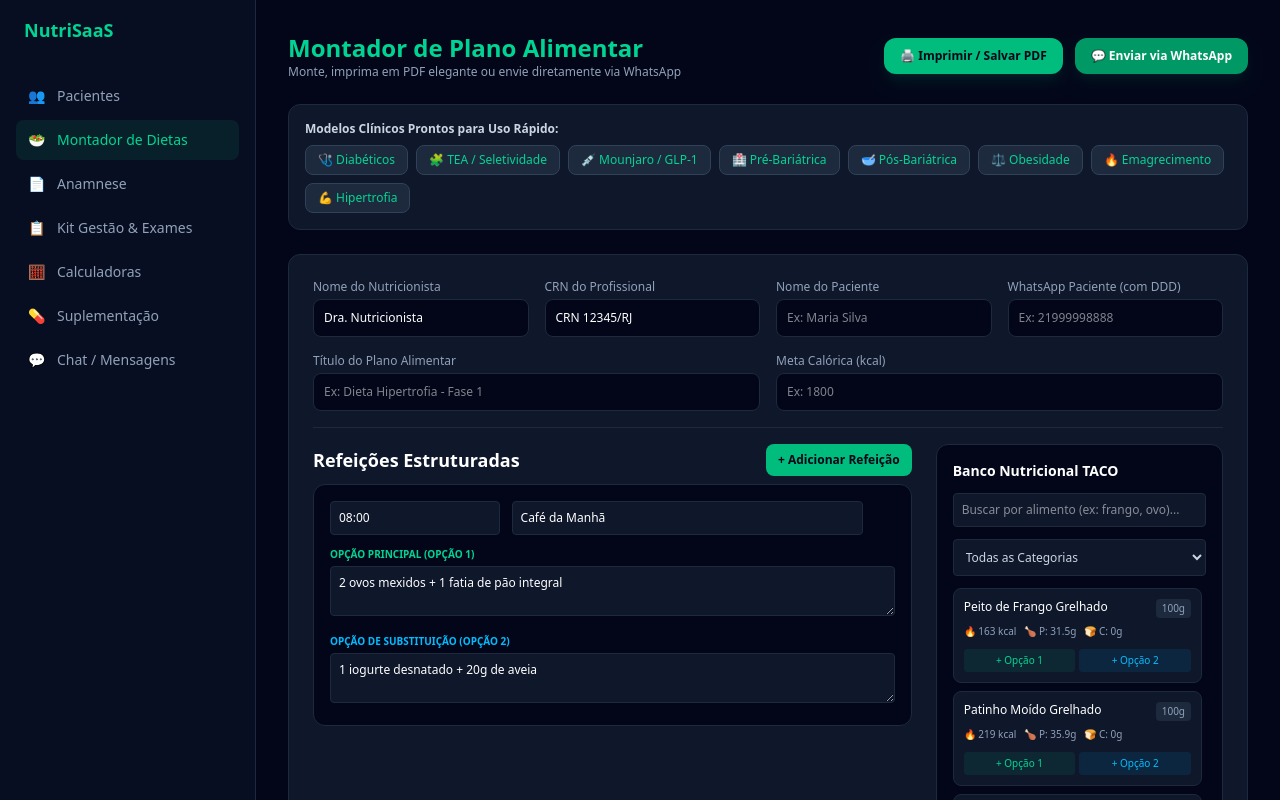
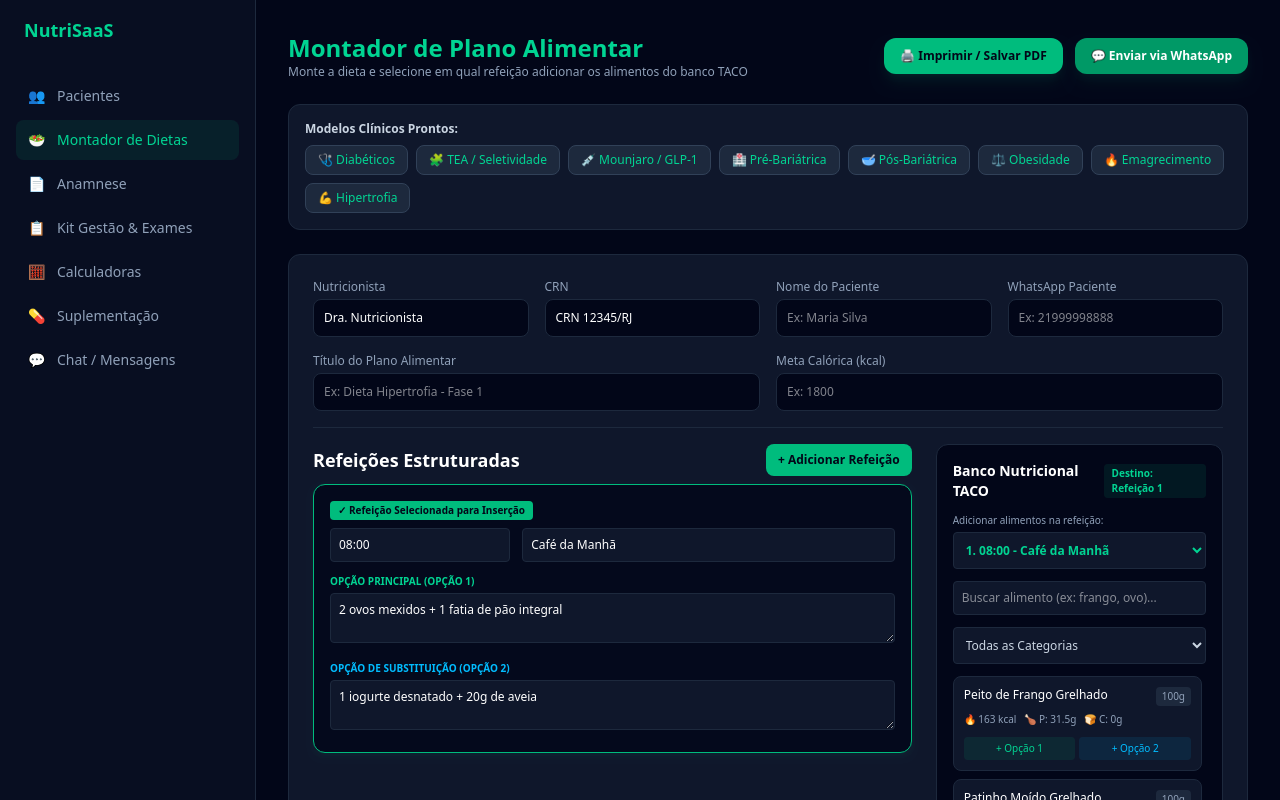
Before and after one commit to webdesignermarlon-code/nutrisaas, a Next.js app: page /dashboard/dietas in a window 1280 px wide. Shown: the top 800 px of the page. Built offline with nearby package versions, Linux system fonts and the light colour scheme.

Commit message:
Corrige selecao de refeicao no banco TACO e formata titulo das refeicoes no PDF

```diff
--- a/app/dashboard/dietas/page.tsx
+++ b/app/dashboard/dietas/page.tsx
@@ -136,6 +136,8 @@ export default function DietasPage() {
   const [calorias, setCalorias] = useState('')
   const [busca, setBusca] = useState('')
   const [categoria, setCategoria] = useState('Todas')
+  const [refeicaoAtivaIndex, setRefeicaoAtivaIndex] = useState(0)
+
   const [refeicoes, setRefeicoes] = useState([
     {
       hora: '08:00',
@@ -151,33 +153,41 @@ export default function DietasPage() {
       setTitulo(mod.titulo)
       setCalorias(mod.calorias)
       setRefeicoes(mod.refeicoes)
+      setRefeicaoAtivaIndex(0)
     }
   }
 
   const adicionarRefeicao = () => {
-    setRefeicoes([
+    const novas = [
       ...refeicoes,
       { hora: '12:00', nome: 'Nova Refeição', op1: '', op2: '' }
-    ])
+    ]
+    setRefeicoes(novas)
+    setRefeicaoAtivaIndex(novas.length - 1)
   }
 
   const removerRefeicao = (idx: number) => {
-    setRefeicoes(refeicoes.filter((_, i) => i !== idx))
+    const filtradas = refeicoes.filter((_, i) => i !== idx)
+    setRefeicoes(filtradas)
+    if (refeicaoAtivaIndex >= filtradas.length) {
+      setRefeicaoAtivaIndex(Math.max(0, filtradas.length - 1))
+    }
   }
 
   const adicionarAlimento = (texto: string, idxRef: number, opcao: 'op1' | 'op2') => {
+    if (idxRef < 0 || idxRef >= refeicoes.length) return
     const novas = [...refeicoes]
     const atual = novas[idxRef][opcao]
     novas[idxRef][opcao] = atual ? `${atual} + ${texto}` : texto
     setRefeicoes(novas)
   }
 
-  // Ação de Imprimir/Baixar PDF
+  // Impressão PDF
   const handleImprimirPDF = () => {
     window.print()
   }
 
-  // Ação de Enviar via WhatsApp
+  // Enviar WhatsApp
   const handleEnviarWhatsApp = () => {
     let mensagem = `📋 *PLANO ALIMENTAR PERSONALIZADO*\n`
     mensagem += `👤 *Paciente:* ${paciente || 'Paciente'}\n`
@@ -207,7 +217,7 @@ export default function DietasPage() {
 
   return (
     <div className="space-y-6 text-slate-100">
-      {/* Estilo Especial de Impressão (Apenas a Dieta Bonita e Profissional no PDF) */}
+      {/* Estilos para PDF / Impressão */}
       <style jsx global>{`
         @media print {
           body {
@@ -217,35 +227,44 @@ export default function DietasPage() {
           aside, nav, .no-print, button, input, select {
             display: none !important;
           }
-          .print-only {
-            display: block !important;
-          }
           .dieta-print-container {
-            padding: 20px !important;
+            padding: 0px !important;
             background: #ffffff !important;
             color: #000000 !important;
             width: 100% !important;
           }
           .card-print {
-            border: 1px solid #e2e8f0 !important;
+            border: 1px solid #cbd5e1 !important;
             background-color: #f8fafc !important;
-            color: #000000 !important;
+            color: #0f172a !important;
             page-break-inside: avoid;
-            margin-bottom: 15px !important;
-            padding: 15px !important;
+            margin-bottom: 16px !important;
+            padding: 16px !important;
             border-radius: 8px !important;
+          }
+          .print-header-text {
+            display: block !important;
+            font-size: 16px !important;
+            font-weight: bold !important;
+            color: #0f172a !important;
+            margin-bottom: 8px !important;
+          }
+          .print-value-text {
+            display: block !important;
+            font-size: 13px !important;
+            color: #334155 !important;
+            white-space: pre-wrap !important;
           }
         }
       `}</style>
 
-      {/* Topo do Montador */}
+      {/* Topo da Tela */}
       <div className="flex flex-col md:flex-row justify-between items-start md:items-center gap-4 no-print">
         <div>
           <h1 className="text-2xl font-bold text-emerald-400">Montador de Plano Alimentar</h1>
-          <p className="text-xs text-slate-400">Monte, imprima em PDF elegante ou envie diretamente via WhatsApp</p>
+          <p className="text-xs text-slate-400">Monte a dieta e selecione em qual refeição adicionar os alimentos do banco TACO</p>
         </div>
 
-        {/* Botões de Ação Profissional */}
         <div className="flex flex-wrap items-center gap-3">
           <button
             onClick={handleImprimirPDF}
@@ -264,7 +283,7 @@ export default function DietasPage() {
 
       {/* Seletor de Modelos Clínicos */}
       <div className="rounded-xl border border-slate-800 bg-slate-900 p-4 space-y-2 no-print">
-        <span className="text-xs font-semibold text-slate-300 block">Modelos Clínicos Prontos para Uso Rápido:</span>
+        <span className="text-xs font-semibold text-slate-300 block">Modelos Clínicos Prontos:</span>
         <div className="flex flex-wrap gap-2">
           <button onClick={() => carregarModelo('diabeticos')} className="text-xs bg-slate-800 hover:bg-slate-700 text-emerald-400 border border-slate-700 px-3 py-1.5 rounded-lg transition font-medium">🩺 Diabéticos</button>
           <button onClick={() => carregarModelo('tea')} className="text-xs bg-slate-800 hover:bg-slate-700 text-emerald-400 border border-slate-700 px-3 py-1.5 rounded-lg transition font-medium">🧩 TEA / Seletividade</button>
@@ -277,119 +296,103 @@ export default function DietasPage() {
         </div>
       </div>
 
-      {/* Formulário Principal */}
       <div className="rounded-xl border border-slate-800 bg-slate-900 p-6 space-y-4 dieta-print-container">
 
         {/* Cabeçalho do PDF na Impressão */}
-        <div className="hidden print:block border-b pb-4 mb-6">
+        <div className="hidden print:block border-b border-slate-300 pb-4 mb-6">
           <div className="flex justify-between items-center">
             <div>
               <h1 className="text-2xl font-bold text-slate-900">{nutricionista}</h1>
               <p className="text-sm text-slate-600">{crn}</p>
             </div>
             <div className="text-right">
-              <span className="text-xl font-bold text-emerald-600">NutriSaaS</span>
-              <p className="text-xs text-slate-500">Prescrição Alimentar</p>
+              <span className="text-xl font-bold text-emerald-700">NutriSaaS</span>
+              <p className="text-xs text-slate-500">Plano Alimentar Personalizado</p>
             </div>
           </div>
-          <div className="mt-4 pt-4 border-t border-slate-200 flex justify-between text-sm text-slate-800">
+          <div className="mt-4 pt-3 border-t border-slate-200 flex justify-between text-sm text-slate-800">
             <div><b>Paciente:</b> {paciente || 'Não informado'}</div>
             <div><b>Plano:</b> {titulo || 'Prescrição Alimentar'}</div>
-            {calorias && <div><b>Meta Calórica:</b> {calorias} kcal</div>}
+            {calorias && <div><b>Meta:</b> {calorias} kcal/dia</div>}
           </div>
         </div>
 
-        {/* Dados do Profissional e Paciente (Interface Web) */}
+        {/* Dados da Interface Web */}
         <div className="grid grid-cols-1 md:grid-cols-4 gap-4 no-print">
           <div>
-            <label className="block text-xs text-slate-400 mb-1">Nome do Nutricionista</label>
-            <input
-              type="text"
-              value={nutricionista}
-              onChange={(e) => setNutricionista(e.target.value)}
-              className="w-full rounded-lg border border-slate-800 bg-slate-950 p-2.5 text-xs text-white"
-            />
+            <label className="block text-xs text-slate-400 mb-1">Nutricionista</label>
+            <input type="text" value={nutricionista} onChange={(e) => setNutricionista(e.target.value)} className="w-full rounded-lg border border-slate-800 bg-slate-950 p-2.5 text-xs text-white" />
           </div>
           <div>
-            <label className="block text-xs text-slate-400 mb-1">CRN do Profissional</label>
-            <input
-              type="text"
-              value={crn}
-              onChange={(e) => setCrn(e.target.value)}
-              className="w-full rounded-lg border border-slate-800 bg-slate-950 p-2.5 text-xs text-white"
-            />
+            <label className="block text-xs text-slate-400 mb-1">CRN</label>
+            <input type="text" value={crn} onChange={(e) => setCrn(e.target.value)} className="w-full rounded-lg border border-slate-800 bg-slate-950 p-2.5 text-xs text-white" />
           </div>
           <div>
             <label className="block text-xs text-slate-400 mb-1">Nome do Paciente</label>
-            <input
-              type="text"
-              placeholder="Ex: Maria Silva"
-              value={paciente}
-              onChange={(e) => setPaciente(e.target.value)}
-              className="w-full rounded-lg border border-slate-800 bg-slate-950 p-2.5 text-xs text-white"
-            />
+            <input type="text" placeholder="Ex: Maria Silva" value={paciente} onChange={(e) => setPaciente(e.target.value)} className="w-full rounded-lg border border-slate-800 bg-slate-950 p-2.5 text-xs text-white" />
           </div>
           <div>
-            <label className="block text-xs text-slate-400 mb-1">WhatsApp Paciente (com DDD)</label>
-            <input
-              type="text"
-              placeholder="Ex: 21999998888"
-              value={telefonePaciente}
-              onChange={(e) => setTelefonePaciente(e.target.value)}
-              className="w-full rounded-lg border border-slate-800 bg-slate-950 p-2.5 text-xs text-white"
-            />
+            <label className="block text-xs text-slate-400 mb-1">WhatsApp Paciente</label>
+            <input type="text" placeholder="Ex: 21999998888" value={telefonePaciente} onChange={(e) => setTelefonePaciente(e.target.value)} className="w-full rounded-lg border border-slate-800 bg-slate-950 p-2.5 text-xs text-white" />
           </div>
         </div>
 
         <div className="grid grid-cols-1 md:grid-cols-2 gap-4 no-print">
           <div>
             <label className="block text-xs text-slate-400 mb-1">Título do Plano Alimentar</label>
-            <input
-              type="text"
-              placeholder="Ex: Dieta Hipertrofia - Fase 1"
-              value={titulo}
-              onChange={(e) => setTitulo(e.target.value)}
-              className="w-full rounded-lg border border-slate-800 bg-slate-950 p-2.5 text-xs text-white"
-            />
+            <input type="text" placeholder="Ex: Dieta Hipertrofia - Fase 1" value={titulo} onChange={(e) => setTitulo(e.target.value)} className="w-full rounded-lg border border-slate-800 bg-slate-950 p-2.5 text-xs text-white" />
           </div>
           <div>
             <label className="block text-xs text-slate-400 mb-1">Meta Calórica (kcal)</label>
-            <input
-              type="number"
-              placeholder="Ex: 1800"
-              value={calorias}
-              onChange={(e) => setCalorias(e.target.value)}
-              className="w-full rounded-lg border border-slate-800 bg-slate-950 p-2.5 text-xs text-white"
-            />
+            <input type="number" placeholder="Ex: 1800" value={calorias} onChange={(e) => setCalorias(e.target.value)} className="w-full rounded-lg border border-slate-800 bg-slate-950 p-2.5 text-xs text-white" />
           </div>
         </div>
 
         <div className="grid grid-cols-1 lg:grid-cols-3 gap-6 pt-4 border-t border-slate-800">
-          {/* Coluna Esquerda: Refeições Estruturadas */}
+
+          {/* Refeições */}
           <div className="lg:col-span-2 space-y-4">
             <div className="flex justify-between items-center mb-2 no-print">
               <h2 className="text-lg font-bold text-white">Refeições Estruturadas</h2>
-              <button
-                onClick={adicionarRefeicao}
-                className="text-xs bg-emerald-500 text-slate-950 font-bold px-3 py-2 rounded-lg hover:bg-emerald-400 transition"
-              >
+              <button onClick={adicionarRefeicao} className="text-xs bg-emerald-500 text-slate-950 font-bold px-3 py-2 rounded-lg hover:bg-emerald-400 transition">
                 + Adicionar Refeição
               </button>
             </div>
 
             <div className="space-y-4">
-              {refeicoes.map((ref, idx) => (
-                <div key={idx} className="p-4 rounded-xl border border-slate-800 bg-slate-950 space-y-3 relative card-print">
+              {refeicoes.map((ref, idx) => {
+                const isAtiva = refeicaoAtivaIndex === idx
+                return (
+                  <div
+                    key={idx}
+                    onClick={() => setRefeicaoAtivaIndex(idx)}
+                    className={`p-4 rounded-xl border transition cursor-pointer card-print relative ${
+                      isAtiva
+                        ? 'border-emerald-500 bg-slate-950/80 shadow-md shadow-emerald-500/5'
+                        : 'border-slate-800 bg-slate-950/40 hover:border-slate-700'
+                    }`}
+                  >
+                    {/* Selo Visual de Refeição Selecionada no Formulário */}
+                    <div className="no-print flex justify-between items-center mb-2">
+                      <span className={`text-[10px] font-bold px-2 py-0.5 rounded ${
+                        isAtiva ? 'bg-emerald-500 text-slate-950' : 'bg-slate-800 text-slate-400'
+                      }`}>
+                        {isAtiva ? '✓ Refeição Selecionada para Inserção' : 'Clique para Selecionar'}
+                      </span>
+
                       {refeicoes.length > 1 && (
-                    <button
-                      onClick={() => removerRefeicao(idx)}
-                      className="absolute top-3 right-3 text-xs text-red-400 hover:text-red-300 no-print"
-                    >
+                        <button onClick={(e) => { e.stopPropagation(); removerRefeicao(idx); }} className="text-xs text-red-400 hover:text-red-300">
                           ✕ Remover
                         </button>
                       )}
+                    </div>
 
-                  <div className="grid grid-cols-1 md:grid-cols-3 gap-3 pr-8">
+                    {/* Título Visível na Impressão/PDF */}
+                    <div className="hidden print:block print-header-text">
+                      ⏰ {ref.hora || '00:00'} - {ref.nome || 'Refeição'}
+                    </div>
+
+                    <div className="grid grid-cols-1 md:grid-cols-3 gap-3 no-print mb-3">
                       <input
                         type="text"
                         value={ref.hora}
@@ -398,7 +401,7 @@ export default function DietasPage() {
                           newRefs[idx].hora = e.target.value
                           setRefeicoes(newRefs)
                         }}
-                      className="rounded border border-slate-800 bg-slate-900 p-2 text-xs text-white print:border-none print:font-bold print:text-slate-900"
+                        className="rounded border border-slate-800 bg-slate-900 p-2 text-xs text-white"
                         placeholder="Horário (ex: 08:00)"
                       />
                       <input
@@ -409,12 +412,13 @@ export default function DietasPage() {
                           newRefs[idx].nome = e.target.value
                           setRefeicoes(newRefs)
                         }}
-                      className="md:col-span-2 rounded border border-slate-800 bg-slate-900 p-2 text-xs text-white print:border-none print:font-bold print:text-slate-900"
+                        className="md:col-span-2 rounded border border-slate-800 bg-slate-900 p-2 text-xs text-white"
                         placeholder="Nome da Refeição"
                       />
                     </div>
 
-                  <div>
+                    {/* Opção 1 */}
+                    <div className="mb-3">
                       <label className="block text-[10px] text-emerald-400 font-bold uppercase mb-1 print:text-emerald-700">Opção Principal (Opção 1)</label>
                       <textarea
                         value={ref.op1}
@@ -423,13 +427,14 @@ export default function DietasPage() {
                           newRefs[idx].op1 = e.target.value
                           setRefeicoes(newRefs)
                         }}
-                      className="w-full rounded border border-slate-800 bg-slate-900 p-2 text-xs text-white focus:border-emerald-500 focus:outline-none print:bg-white print:text-slate-900 print:border-slate-300"
+                        className="w-full rounded border border-slate-800 bg-slate-900 p-2 text-xs text-white focus:border-emerald-500 focus:outline-none no-print"
                         rows={2}
                         placeholder="Alimentos da primeira opção..."
                       />
+                      <div className="hidden print:block print-value-text">{ref.op1 || 'Nenhum alimento inserido.'}</div>
                     </div>
 
-                  {ref.op2 && (
+                    {/* Opção 2 */}
                     <div>
                       <label className="block text-[10px] text-sky-400 font-bold uppercase mb-1 print:text-sky-700">Opção de Substituição (Opção 2)</label>
                       <textarea
@@ -439,24 +444,46 @@ export default function DietasPage() {
                           newRefs[idx].op2 = e.target.value
                           setRefeicoes(newRefs)
                         }}
-                        className="w-full rounded border border-slate-800 bg-slate-900 p-2 text-xs text-white focus:border-sky-500 focus:outline-none print:bg-white print:text-slate-900 print:border-slate-300"
+                        className="w-full rounded border border-slate-800 bg-slate-900 p-2 text-xs text-white focus:border-sky-500 focus:outline-none no-print"
                         rows={2}
-                        placeholder="Alimentos alternativos de substituição..."
+                        placeholder="Alimentos de substituição..."
                       />
+                      <div className="hidden print:block print-value-text">{ref.op2 || 'Sem opção de substituição.'}</div>
                     </div>
-                  )}
                   </div>
-              ))}
+                )
+              })}
             </div>
           </div>
 
-          {/* Coluna Direita: Banco de Alimentos TACO */}
+          {/* Banco de Alimentos TACO */}
           <div className="space-y-3 rounded-xl border border-slate-800 bg-slate-950 p-4 h-fit no-print">
+            <div className="flex justify-between items-center">
               <h3 className="font-bold text-sm text-white">Banco Nutricional TACO</h3>
+              <span className="text-[10px] bg-emerald-500/10 text-emerald-400 px-2 py-0.5 rounded font-semibold">
+                Destino: Refeição {refeicaoAtivaIndex + 1}
+              </span>
+            </div>
+
+            {/* Seletor explícito de refeição destino */}
+            <div>
+              <label className="block text-[10px] text-slate-400 mb-1">Adicionar alimentos na refeição:</label>
+              <select
+                value={refeicaoAtivaIndex}
+                onChange={(e) => setRefeicaoAtivaIndex(Number(e.target.value))}
+                className="w-full rounded border border-slate-800 bg-slate-900 p-2 text-xs text-emerald-400 font-semibold"
+              >
+                {refeicoes.map((r, i) => (
+                  <option key={i} value={i}>
+                    {i + 1}. {r.hora} - {r.nome || 'Refeição'}
+                  </option>
+                ))}
+              </select>
+            </div>
 
             <input
               type="text"
-              placeholder="Buscar por alimento (ex: frango, ovo)..."
+              placeholder="Buscar alimento (ex: frango, ovo)..."
               value={busca}
               onChange={(e) => setBusca(e.target.value)}
               className="w-full rounded border border-slate-800 bg-slate-900 p-2 text-xs text-white focus:border-emerald-500 focus:outline-none"
@@ -479,7 +506,7 @@ export default function DietasPage() {
               <option value="Suplementos">Suplementos</option>
             </select>
 
-            <div className="space-y-2 max-h-[480px] overflow-y-auto pr-1">
+            <div className="space-y-2 max-h-[450px] overflow-y-auto pr-1">
               {alimentosFiltrados.slice(0, 50).map((item) => (
                 <div key={item.id} className="p-2.5 rounded-lg border border-slate-800 bg-slate-900 space-y-1.5">
                   <div className="flex justify-between items-start">
@@ -495,13 +522,13 @@ export default function DietasPage() {
 
                   <div className="flex gap-1 pt-1">
                     <button
-                      onClick={() => adicionarAlimento(`${item.med} de ${item.nome}`, 0, 'op1')}
+                      onClick={() => adicionarAlimento(`${item.med} de ${item.nome}`, refeicaoAtivaIndex, 'op1')}
                       className="flex-1 text-[10px] bg-emerald-500/10 text-emerald-400 hover:bg-emerald-500/20 py-1 rounded transition"
                     >
                       + Opção 1
                     </button>
                     <button
-                      onClick={() => adicionarAlimento(`${item.med} de ${item.nome}`, 0, 'op2')}
+                      onClick={() => adicionarAlimento(`${item.med} de ${item.nome}`, refeicaoAtivaIndex, 'op2')}
                       className="flex-1 text-[10px] bg-sky-500/10 text-sky-400 hover:bg-sky-500/20 py-1 rounded transition"
                     >
                       + Opção 2
```
Lines whose indentation alone changed are shown as unchanged.
